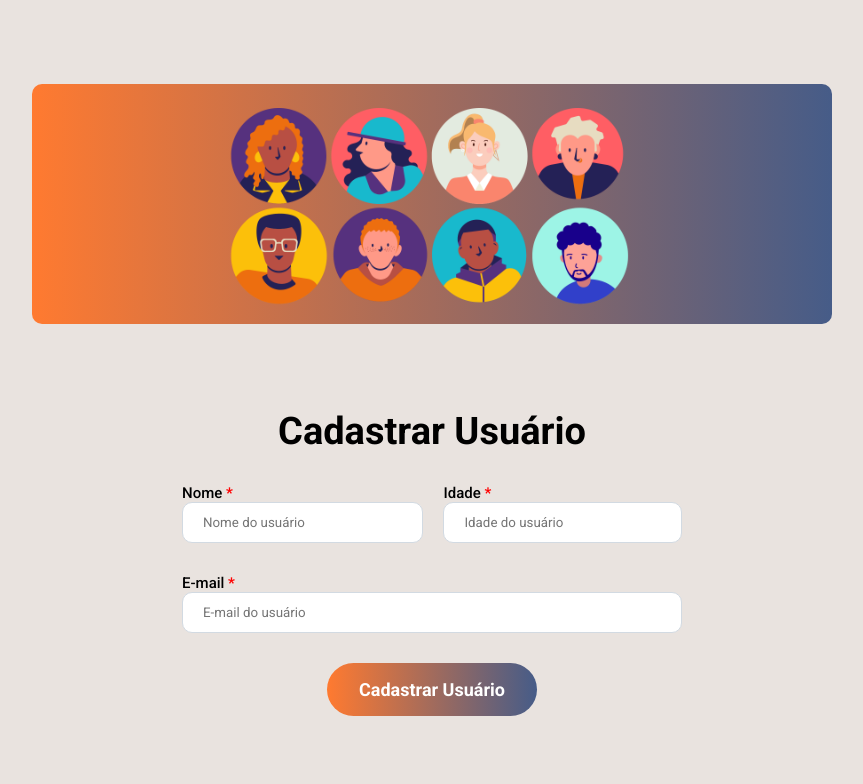
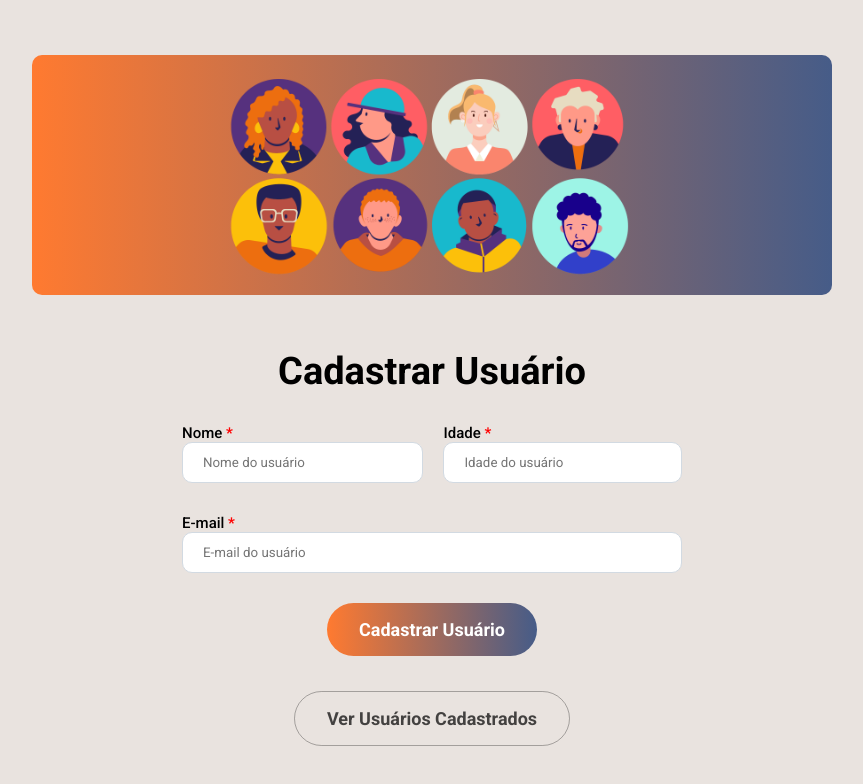
Before and after one commit to diegovieiradv/project-cadastro-usuarios, a React (Vite) app: page / in a window 1280 px wide. Shown: the top 784 px of the page, without its empty margins (208-1071 px from the left). Built offline with nearby package versions, Linux system fonts and the light colour scheme.

Commit message:
adicionei os comandos da segunda pagina no project

```diff
--- a/package.json
+++ b/package.json
@@ -11,6 +11,7 @@
   },
   "dependencies": {
     "axios": "^1.11.0",
+    "prop-types": "^15.8.1",
     "react": "^19.1.1",
     "react-dom": "^19.1.1",
     "react-router-dom": "^7.8.2",
--- a/src/components/Button/index.jsx
+++ b/src/components/Button/index.jsx
@@ -1,7 +1,13 @@
 import { Button } from "./styles";
+import PropTypes from "prop-types";
 
-function DefaultButton({ children, ...props }) {
-  return <Button {...props}>{children}</Button>;
+function DefaultButton({ children, theme, ...props }) {
+  return <Button {...props} theme={theme} >{children}</Button>;
 }
 
+DefaultButton.propTypes = {
+  children: PropTypes.node.isRequired,
+  theme: PropTypes.string,
+};
+
 export default DefaultButton;
--- a/src/components/Button/styles.js
+++ b/src/components/Button/styles.js
@@ -1,10 +1,14 @@
 import styled from "styled-components";
 
 export const Button = styled.button`
-  background: linear-gradient(to right, #FF7A30, #465C88);
-  border: none;
+  background: ${(props) =>
+    props.theme === "primary"
+      ? "linear-gradient(to right, #FF7A30, #465C88)"
+      : "transparent"};
+  border: ${(props) =>
+    props.theme === "primary" ? "none" : "1px solid #0000004d"};
   border-radius: 30px;
-  color: #fff;
+  color: ${(props) => (props.theme === "primary" ? "#fff" : "#000000b6")};
   font-size: 18px;
   font-style: normal;
   font-weight: 700;
@@ -14,6 +18,9 @@
   transition: background 0.3s ease;
 
   &:hover {
-    background: linear-gradient(to right, #465C88, #f9cb99);
+    background: linear-gradient(to right, #465c88, #f9cb99) transparent;
+  }
+  &:active {
+    transform: ${(props) => props.theme === "primary" ? "scale(0.95)" : "scale(0.98)"};
   }
 `;
--- a/src/pages/Home/index.jsx
+++ b/src/pages/Home/index.jsx
@@ -1,5 +1,6 @@
 import { useRef } from "react";
 import api from "../../services/api.js";
+import { useNavigate } from "react-router-dom";
 
 import {
   Title,
@@ -17,6 +18,8 @@
   const inputName = useRef();
   const inputAge = useRef();
   const inputEmail = useRef();
+
+  const navigate = useNavigate();
 
   async function registerNewUser() {
     const data = await api.post("/usuarios", {
@@ -60,10 +63,13 @@
             ref={inputEmail}
           />
         </div>
-        <Button type="button" onClick={registerNewUser}>
+        <Button type="button" onClick={registerNewUser} theme="primary">
           Cadastrar Usuário
         </Button>
       </Form>
+       <Button type="button" onClick={() => navigate("/lista-de-usuarios")}>
+          Ver Usuários Cadastrados
+        </Button>
     </Container>
   );
 }
--- a/src/pages/listUsers/index.jsx
+++ b/src/pages/listUsers/index.jsx
@@ -1,12 +1,26 @@
 import Button from "../../components/Button";
 import TopBackground from "../../components/TopBackground";
+import { useNavigate } from "react-router-dom";
+import { useEffect } from "react";
+import Api from "../../services/api.js";
+
 
 function ListUsers() {
+
+  useEffect(() => {
+    async function getUsers() {
+      const usersFromApi = await Api.get("/usuarios");
+      console.log(usersFromApi);
+    }
+    getUsers();
+  }, []);
+
+  const navigate = useNavigate();
   return (
     <div>
       <TopBackground />
       <h1>Lista de Usuários</h1>
-      <Button>Voltar</Button>
+      <Button onClick={() =>navigate("/") } >Voltar </Button>
     </div>
   );
 }
```
Also changed, not shown: 1 other file (tests, documents, lock files or other folders).
